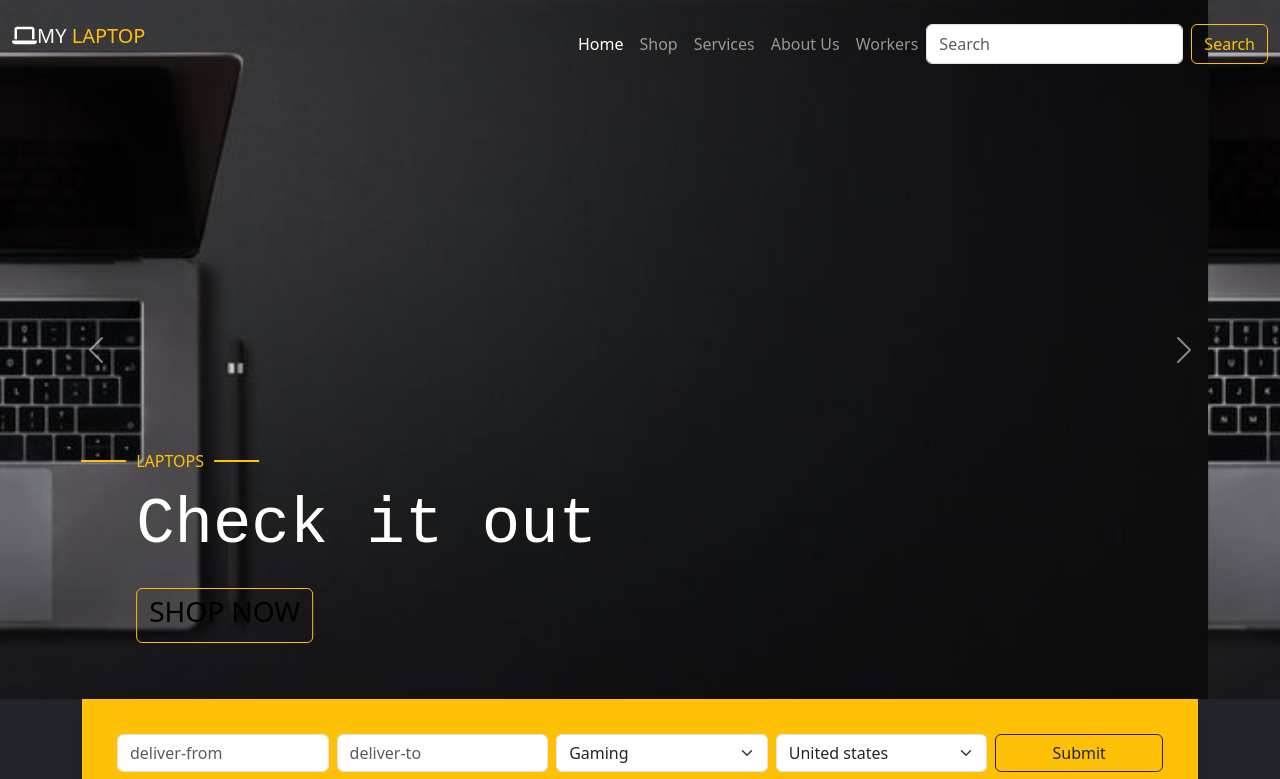
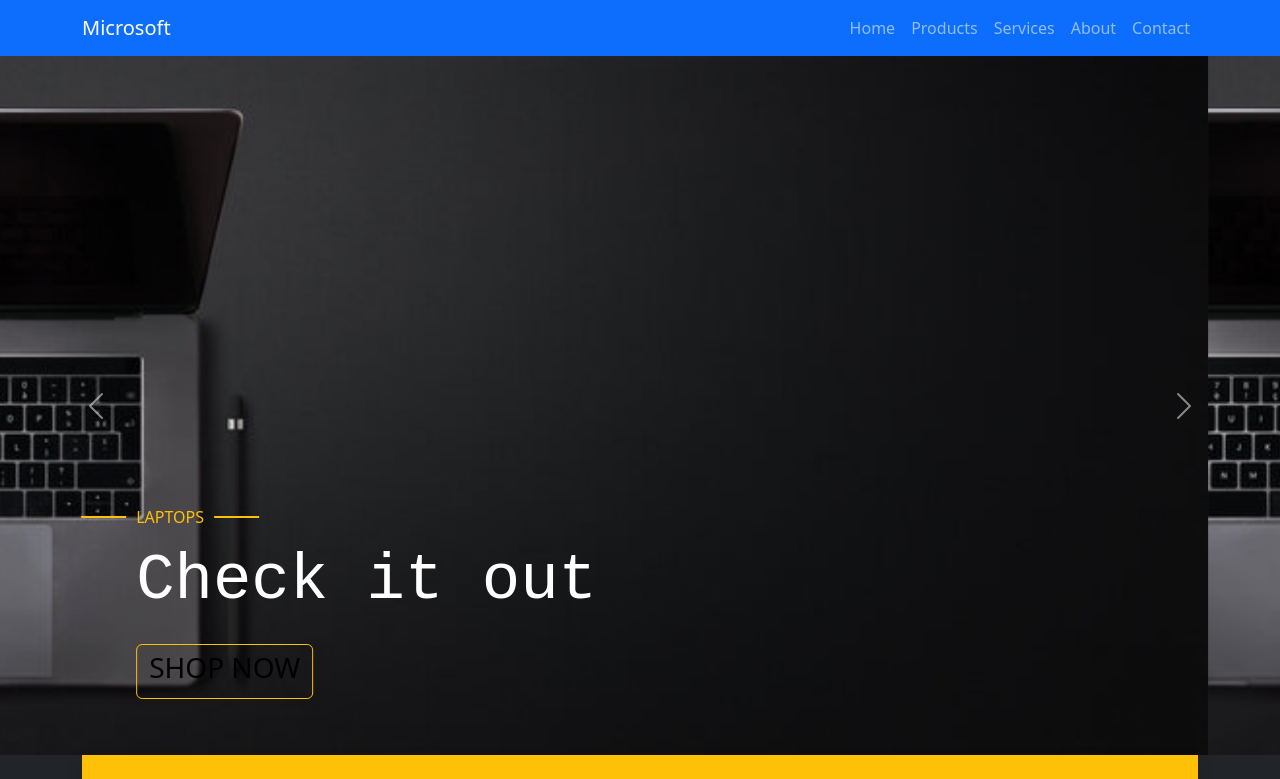
Before and after one commit to omana-tech/omana-tech-github.io, a plain HTML site: page index.html in a window 1280 px wide. Shown: the top 779 px of the page. Drawn offline with Linux system fonts and the light colour scheme.

Commit message:
change navbar new navbar

```diff
--- a/index.html
+++ b/index.html
@@ -15,43 +15,35 @@
     <script src="js/main.js" async></script>
 </head>
 <body class="bg-dark">
-  <nav class="navbar navbar-dark navbar-expand-lg fixed-top " >
-    <div class="container-fluid  ">
-      <a class="navbar-brand text-light " href="index.html"><i class="fa-solid fa-laptop" style="color: #ffffff;"></i>MY <span class="text-warning">LAPTOP</span> </a>
-      <button class="navbar-toggler toggler-" type="button" data-bs-toggle="offcanvas" data-bs-target="#offcanvasNavbar" aria-controls="offcanvasNavbar" aria-label="Toggle navigation">
+  <nav class="navbar navbar-expand-lg navbar-dark bg-primary">
+    <div class="container">
+      <a class="navbar-brand" href="#">Microsoft</a>
+      <button class="navbar-toggler" type="button" data-bs-toggle="collapse" data-bs-target="#navbarNav"
+        aria-controls="navbarNav" aria-expanded="false" aria-label="Toggle navigation">
         <span class="navbar-toggler-icon"></span>
       </button>
-      <div class="offcanvas bg-transparent align-content-start offcanvas-end" tabindex="-1" id="offcanvasNavbar" aria-labelledby="offcanvasNavbarLabel">
-        <div class="offcanvas-header bg-transparent">
-          <h5 class="offcanvas-title text-warning " id="offcanvasNavbarLabel">MY LAPTOP</h5>
-          <button type="button" class="btn-close " data-bs-dismiss="offcanvas" aria-label="Close"></button>
-        </div>
-        <div class="offcanvas-body text-warning bg-transparent" >
-          <ul class="navbar-nav justify-content-end flex-grow-1 pt-3">
-            <li class="nav-item text-warning">
-              <a class="nav-link active text-white " aria-current="page" href="index.html">Home</a>
+      <div class="collapse navbar-collapse" id="navbarNav">
+        <ul class="navbar-nav ms-auto">
+          <li class="nav-item">
+            <a class="nav-link" href="#">Home</a>
           </li>
           <li class="nav-item">
-              <a class="nav-link" href="shop.html"> Shop</a>
+            <a class="nav-link" href="#">Products</a>
           </li>
           <li class="nav-item">
-              <a class="nav-link" href="#Services">Services</a>
+            <a class="nav-link" href="#">Services</a>
           </li>
           <li class="nav-item">
-              <a class="nav-link" href="#About">About Us</a>
+            <a class="nav-link" href="#">About</a>
           </li>
           <li class="nav-item">
-              <a class="nav-link" href="#workers">Workers</a>
+            <a class="nav-link" href="#">Contact</a>
           </li>
         </ul>
-          <form class="d-flex mt-3" role="search">
-            <input class="form-control me-2" type="search" placeholder="Search" aria-label="Search">
-            <button class="btn btn-outline-warning" type="submit">Search</button>
-          </form>
-        </div>
       </div>
     </div>
   </nav>
+
   <div id="carouselExampleAutoplaying" class="carousel slide" data-bs-ride="carousel">
     <div class="carousel-inner">
       <div class="carousel-item active">
```
Lines whose indentation alone changed are shown as unchanged.
